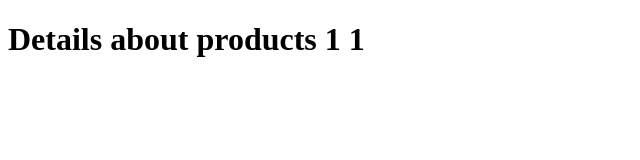
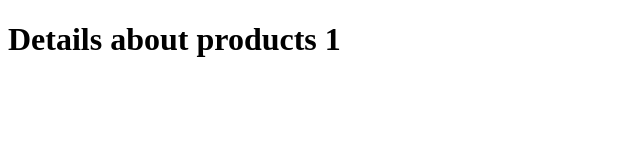
Before and after one commit to dawoodkaleem/NextJs-Practics, a Next.js app: page /product/1 in a window 1280 px wide. Shown: the top 160 px of the page, without its empty margins (0-640 px from the left). Built offline with nearby package versions, Linux system fonts and the light colour scheme.

Commit message:
resolved

```diff
--- a/src/app/product/[productId]/page.tsx
+++ b/src/app/product/[productId]/page.tsx
@@ -1,6 +1,6 @@
 export default async function ProductDetails({params,}:{params:Promise<{productId:string}>}){ const productId =(await params).productId
   return(<>
 
-  <h1>Details about products {productId} {productId }</h1>
+  <h1>Details about products {productId} </h1>
   </>)
 }
```
